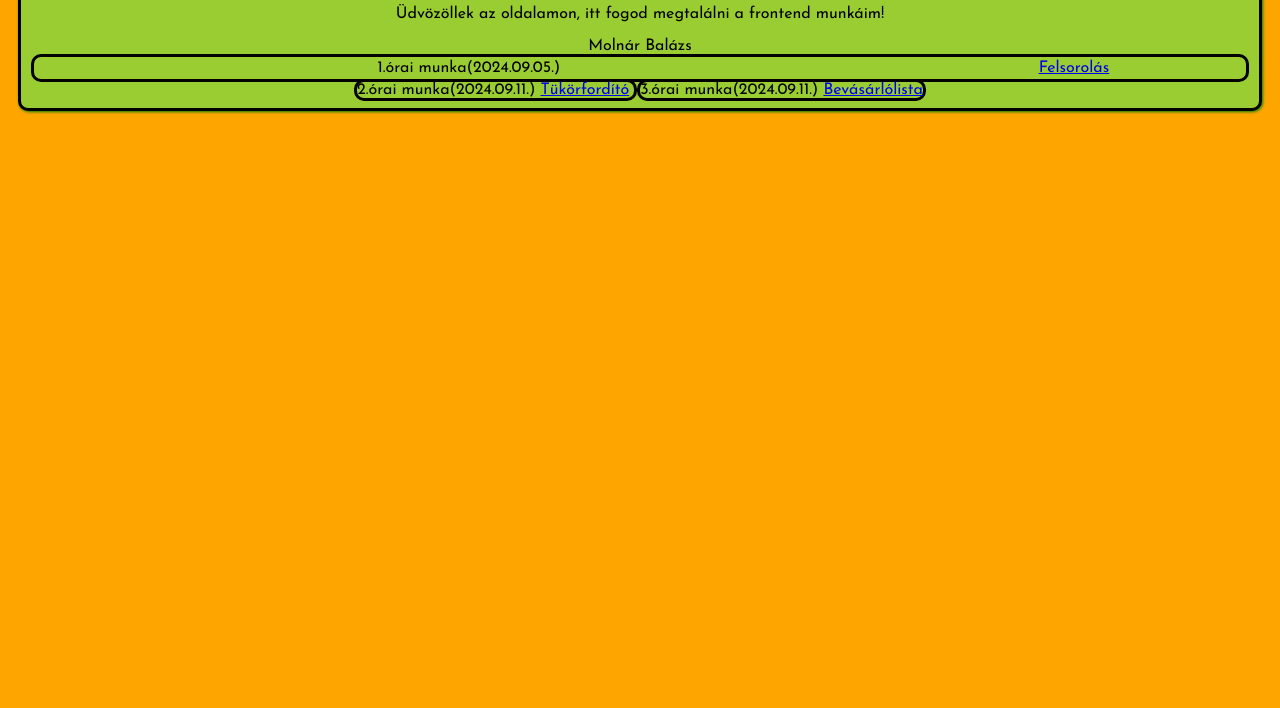
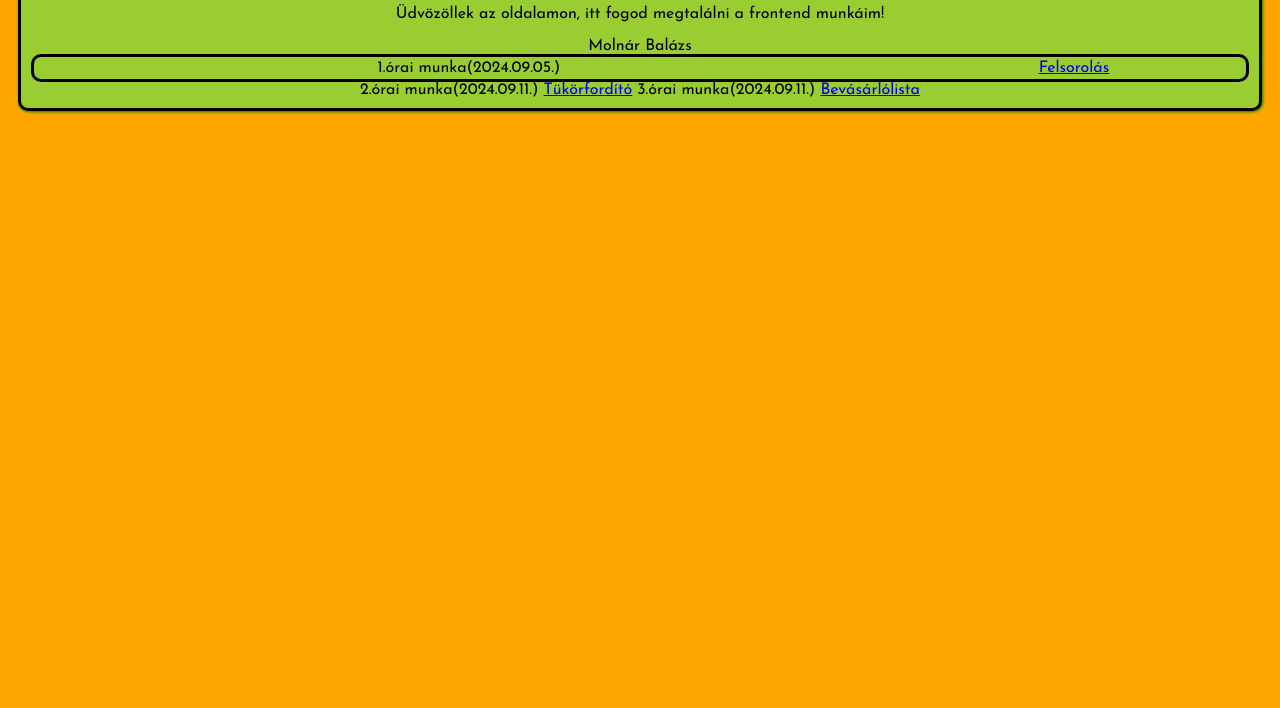
Before and after one commit to BalazsM900/2024szft-01, a plain HTML site: page index.html in a window 1280 px wide. Shown: the part 92-800 px from the top of the page. Drawn offline with Linux system fonts and the light colour scheme.

Commit message:
Update style.css

```diff
--- a/style.css
+++ b/style.css
@@ -19,13 +19,3 @@ table {
     border: solid 3px black;
     border-radius: 10px;
 }
-table1 {
-    width: 100%;
-    border: solid 3px black;
-    border-radius: 10px;
-}
-table2 {
-    width: 100%;
-    border: solid 3px black;
-    border-radius: 10px;
-}
```
